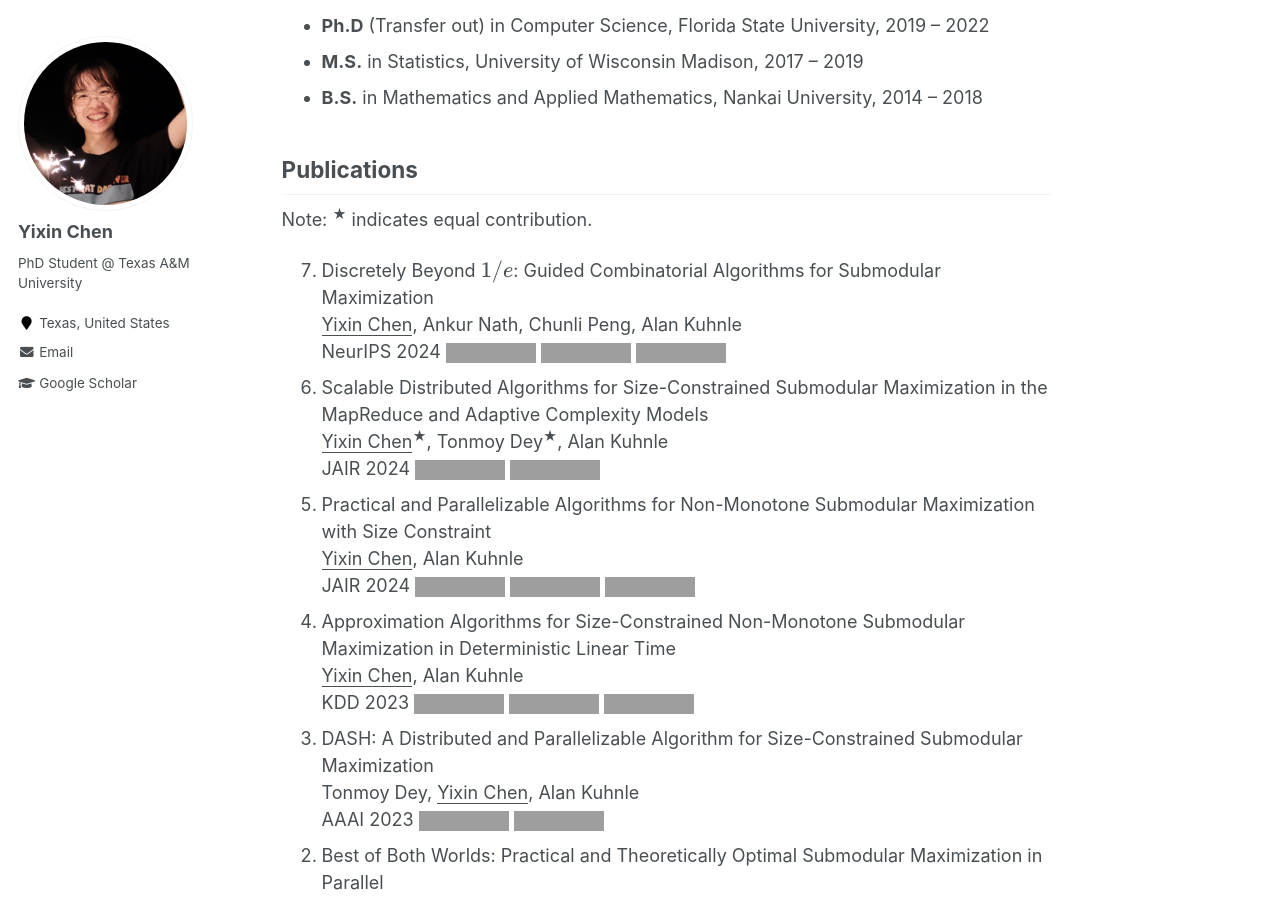
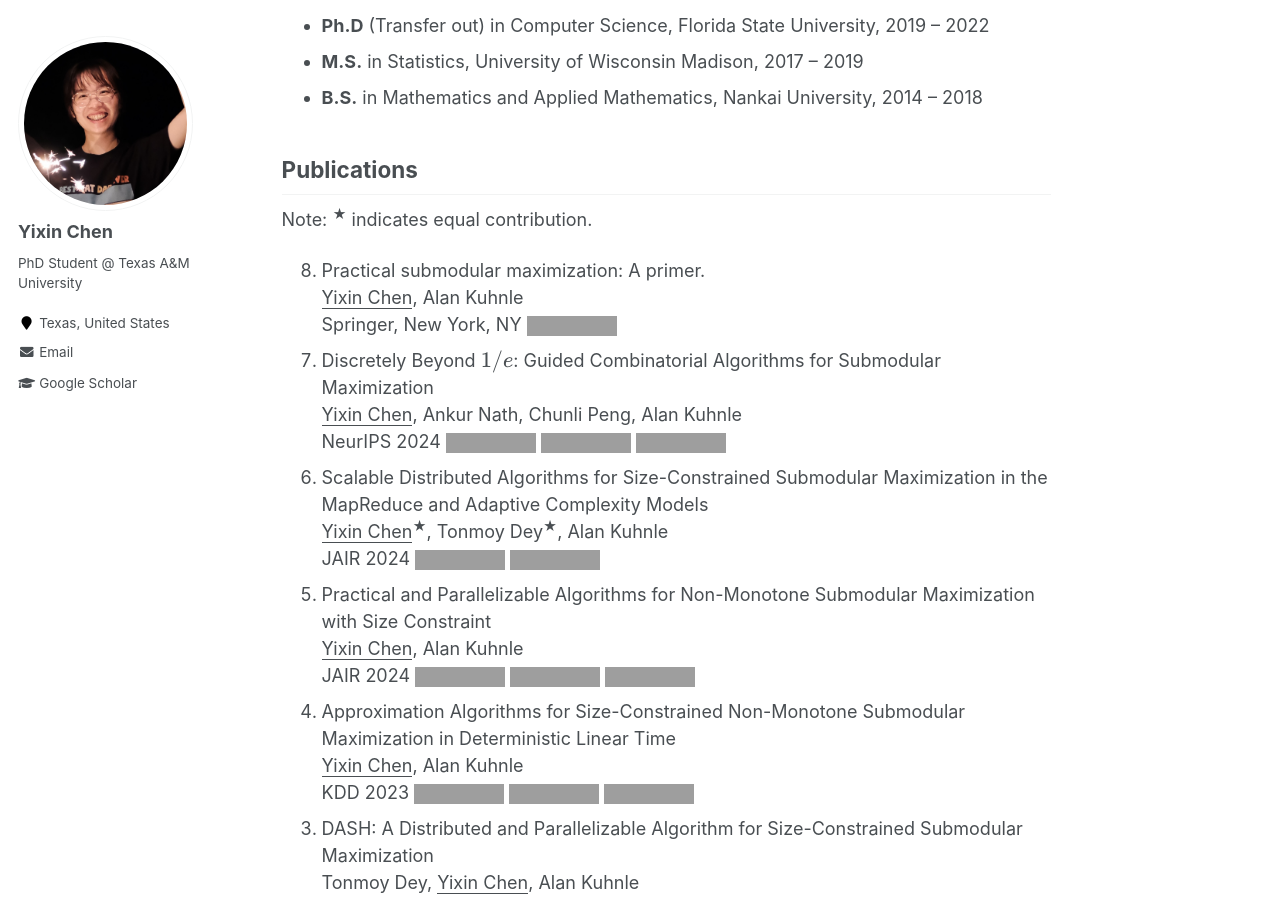
Before and after one commit to yxchen95/yxchen95.github.io, a Jekyll site: the page built from _pages/about.md, in a window 1280 px wide and 900 px high, scrolled down 632 px. Built offline with Jekyll 4.4.1, drawn with Linux system fonts in a browser that asks for light colours; formulas are drawn with MathJax 3; comment, search, counter and statistics services are not loaded; grey boxes are pictures that could not be loaded.

Commit message:
update publication

```diff
--- a/_pages/about.md
+++ b/_pages/about.md
@@ -43,6 +43,10 @@
 <!-- ### Peer-reviewed Conference & Journal -->
 Note: <sup>&#9733;</sup> indicates equal contribution.
 <ol reversed>
+  <li>Practical submodular maximization: A primer.<br>
+  <u>Yixin Chen</u>, Alan Kuhnle<br>
+  Springer, New York, NY <a href="https://link.springer.com/referenceworkentry/10.1007/978-1-4614-6624-6_89-1" target="_blank"><img src="https://img.shields.io/badge/link-blue?style=flat-square"></a></li>
+
   <li>Discretely Beyond $1/e$: Guided Combinatorial Algorithms for Submodular Maximization<br>
   <u>Yixin Chen</u>, Ankur Nath, Chunli Peng, Alan Kuhnle<br>
   NeurIPS 2024 <a href="https://proceedings.neurips.cc/paper_files/paper/2024/hash/c4e40d310af1be55f2c0f32cb16a9a16-Abstract-Conference.html" target="_blank"><img src="https://img.shields.io/badge/link-blue?style=flat-square"></a> <a href="https://arxiv.org/abs/2405.05202" target="_blank"><img src="https://img.shields.io/badge/arXiv-green?style=flat-square"></a> <a href="https://gitlab.com/luciacyx/guided-rg.git" target="_blank"><img src="https://img.shields.io/badge/code-gray?style=flat-square"></a></li>
```
